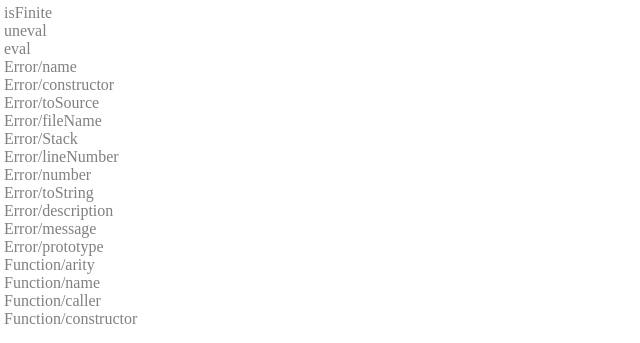
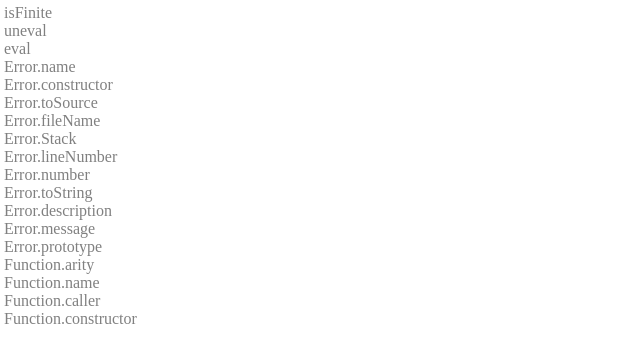
Before and after one commit to tokuhirom/jsref, a plain HTML site: page index.html in a window 1280 px wide. Shown: the part 470-813 px from the top of the page, 0-640 px from the left. Drawn offline with Linux system fonts and the light colour scheme.

Commit message:
snapshot

```diff
--- a/index.html
+++ b/index.html
@@ -14,6 +14,8 @@
                 <input type="text" placeholder="keyword..." id="keyword" />
             </div>
             <div class="nowloading">now loading...</div>
+            <ul id="title-container">
+            </ul>
         </div>
         <div class="content">
             <div class="content-body">
--- a/js/jsapi.js
+++ b/js/jsapi.js
@@ -1,39 +1,84 @@
 $(function () {
-    var iframe = $('.content-body');
-    var loading = $('.loading');
-    function resizeElems() {
-        iframe.height($(window).height());
+
+    //  http://phpjs.org/functions/quotemeta:496
+    RegExp.quotemeta = function (str) {
+        return (str + '').replace(/([\.\\\+\*\?\[\^\]\$\(\)])/g, '\\$1');
+    };
+
+    var JSAPI = {
+        data: null,
+        titleContainerElem: $(document.getElementById('title-container')),
+        mainLoading: $('.loading'),
+        sideLoading: $('.nowloading'),
+        iframe: $('.content-body'),
+        resizeElems: function () {
+            this.iframe.height($(window).height());
             $('.side').css({height: $(window).height() });
-    }
-    $.get('index.txt').success(function (dat) {
-        $('.nowloading').remove();
-        var ul = $(document.createElement('ul'));
-        dat.split(/\n/).forEach(function (line) {
+        },
+        insertData: function (lines) {
+            var view = this;
+
+            var ul = JSAPI.titleContainerElem;
+            ul.empty();
+            lines.forEach(function (line) {
                 var title = line.split(':')[0];
                 var path = line.split(':')[1];
 
                 var li = $(document.createElement('li'));
                 var a = $(document.createElement('a'));
-            a.html(title.replace('Global_Objects/', ''));
-            a.click(function () {
-                iframe.hide();
-                loading.show();
+                var x = title.match(/^Global_Objects\/(.+)$/);
+                if (x) {
+                    title = x[1].split('/').join('.');
+                }
+                a.html(title);
+                li.click(function () {
+                    view.iframe.hide();
+                    view.mainLoading.show();
                     $.ajax({
                         url: path,
                         cache: false,
                         dataType: 'html'
                     }).done(function (dat) {
-                    loading.hide();
-                    iframe.html(dat);
-                    iframe.show();
+                        view.mainLoading.hide();
+                        view.iframe.html(dat);
+                        view.iframe.show();
                     });
                     return false;
                 });
                 li.append(a);
                 ul.append(li);
             });
-        $('.side').append(ul);
-        resizeElems();
+        },
+        filterData: function (keyword) {
+            keyword = RegExp.quotemeta(keyword);
+            keyword = new RegExp(keyword, 'i');
+            return JSAPI.data.split(/\n/).filter(function (x) {
+                return !!keyword.test(x);
             });
-    $(window).resize(function () { resizeElems() });
+        },
+        init: function () {
+            var view = this;
+
+            $(document.getElementById('keyword')).keydown(function () {
+                var keyword = $(this).val();
+                JSAPI.insertData(
+                    JSAPI.filterData(keyword)
+                );
+                return true;
             });
+
+            $.get('index.txt').success(function (dat) {
+                view.sideLoading.remove();
+
+                var ul = JSAPI.titleContainerElem;
+                JSAPI.data = dat;
+                JSAPI.insertData(JSAPI.data.split(/\n/));
+                JSAPI.resizeElems();
+            });
+
+            $(window).resize(function () { JSAPI.resizeElems() });
+        }
+    };
+    JSAPI.init();
+    window.JSAPI = JSAPI;
+});
--- a/less/styles.less
+++ b/less/styles.less
@@ -21,6 +21,7 @@
 .content {
     width: 80%;
     float: left;
+    overflow-y: scroll;
 
     .content-body {
         padding: 8px;
```
Lines whose indentation alone changed are shown as unchanged.
